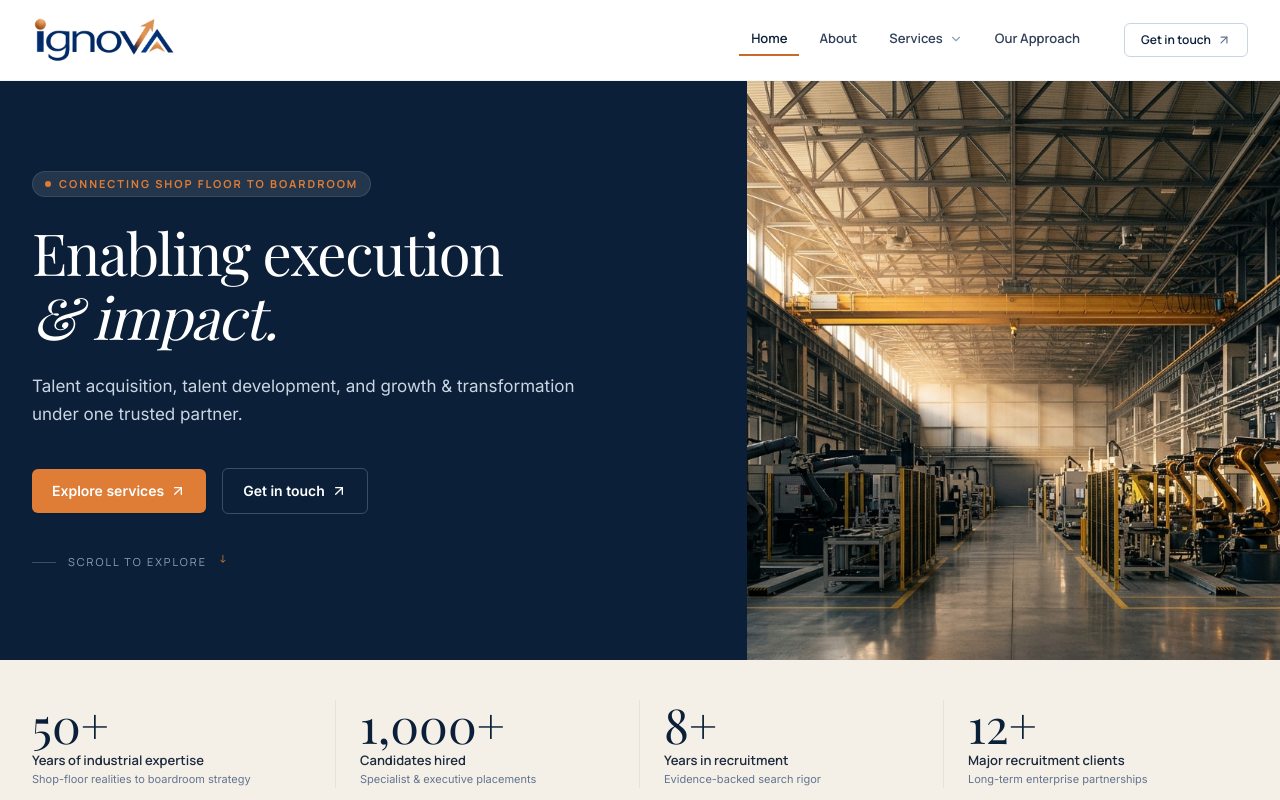
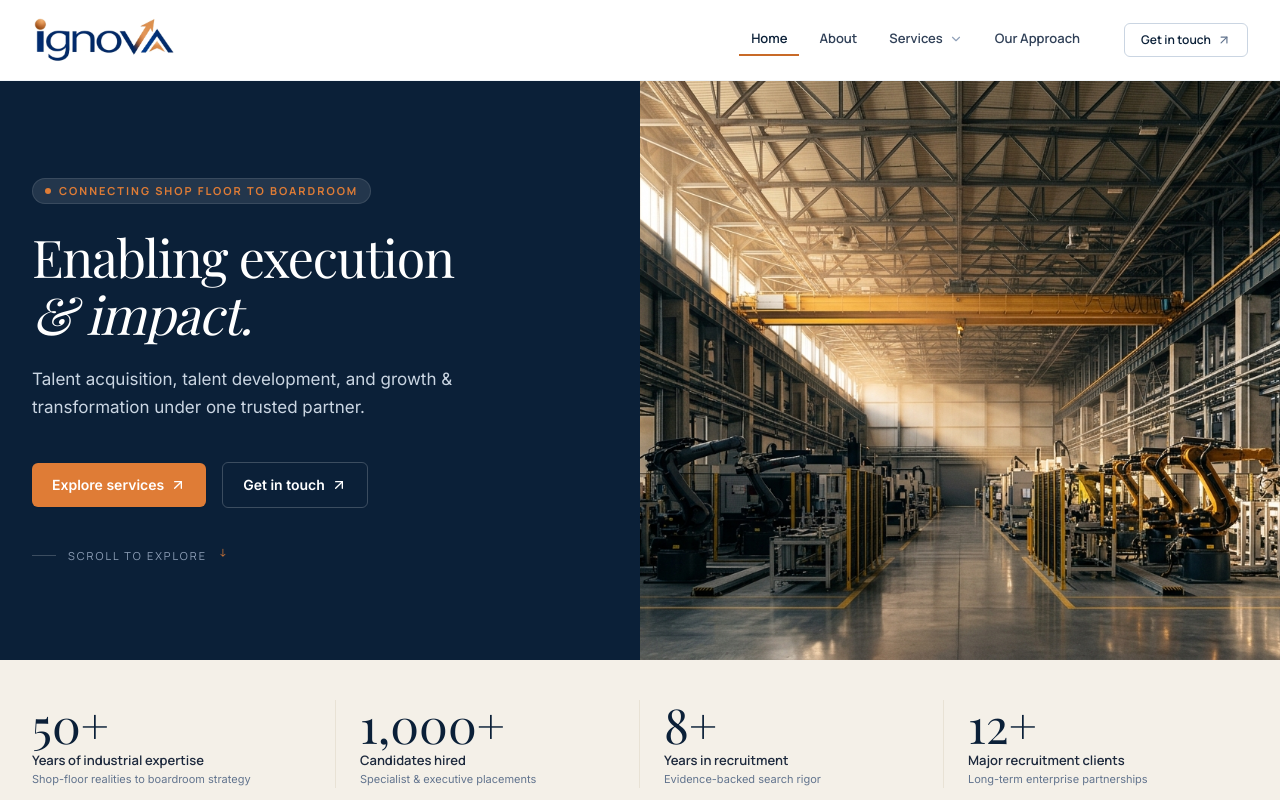
Before and after one commit to ayushprakash1010-jpg/Ignova, a Next.js app: page / in a window 1280 px wide. Shown: the top 800 px of the page. Built offline with nearby package versions, Linux system fonts and the light colour scheme; a web font is replaced by a local one.

Commit message:
fix(hero): balance hero split to 50/50 removing middle blue gap and giving photo slightly more room

```diff
--- a/src/app/page.tsx
+++ b/src/app/page.tsx
@@ -14,20 +14,20 @@ export default function HomePage() {
       <section className="relative pt-16 sm:pt-20 bg-[#0B2038] overflow-hidden">
         <div className="w-full grid grid-cols-1 lg:grid-cols-12 min-h-[540px] lg:min-h-[580px]">
 
-          {/* Left Column: Dominant Deep Navy Card flush to left margin */}
-          <div className="lg:col-span-7 bg-[#0B2038] text-white flex flex-col justify-center px-4 sm:px-6 lg:pr-12 xl:pr-16 hero-content-pad py-14 lg:py-20 z-10">
+          {/* Left Column: Balanced 50% Deep Navy Card flush to left margin */}
+          <div className="lg:col-span-6 bg-[#0B2038] text-white flex flex-col justify-center px-4 sm:px-6 lg:pr-10 xl:pr-12 hero-content-pad py-14 lg:py-20 z-10">
             <div>
               <div className="inline-flex items-center gap-2 px-3 py-1 rounded-full bg-white/10 text-[11px] font-bold uppercase tracking-[0.18em] text-[#DF7C36] font-accent mb-6 border border-white/10">
                 <span className="w-1.5 h-1.5 rounded-full bg-[#DF7C36]" />
                 Connecting Shop Floor to Boardroom
               </div>
 
-              <h1 className="text-4xl sm:text-5xl lg:text-[48px] xl:text-[58px] font-normal text-white font-serif leading-[1.1] mb-6 tracking-tight">
+              <h1 className="text-4xl sm:text-5xl lg:text-[44px] xl:text-[52px] 2xl:text-[56px] font-normal text-white font-serif leading-[1.1] mb-6 tracking-tight">
                 Enabling execution<br />
                 <span className="italic font-normal">&amp; impact.</span>
               </h1>
 
-              <p className="text-sm sm:text-base lg:text-[17px] text-slate-300 font-normal leading-relaxed mb-8 max-w-xl">
+              <p className="text-sm sm:text-base lg:text-[17px] text-slate-300 font-normal leading-relaxed mb-8 max-w-lg">
                 Talent acquisition, talent development, and growth &amp; transformation under one trusted partner.
               </p>
             </div>
@@ -58,14 +58,14 @@ export default function HomePage() {
             </div>
           </div>
 
-          {/* Right Column: Precision Industrial Operations */}
-          <div className="lg:col-span-5 relative min-h-[340px] sm:min-h-[420px] lg:min-h-full">
+          {/* Right Column: Balanced 50% Precision Industrial Operations */}
+          <div className="lg:col-span-6 relative min-h-[340px] sm:min-h-[420px] lg:min-h-full">
             <Image
               src="/images/hero/hero-precision-plant.jpg"
               alt="State-of-the-art precision manufacturing plant with automated robotic systems and structural steel architecture"
               fill
               priority
-              sizes="(max-width: 1024px) 100vw, 42vw"
+              sizes="(max-width: 1024px) 100vw, 50vw"
               className="object-cover object-center"
             />
           </div>
```
